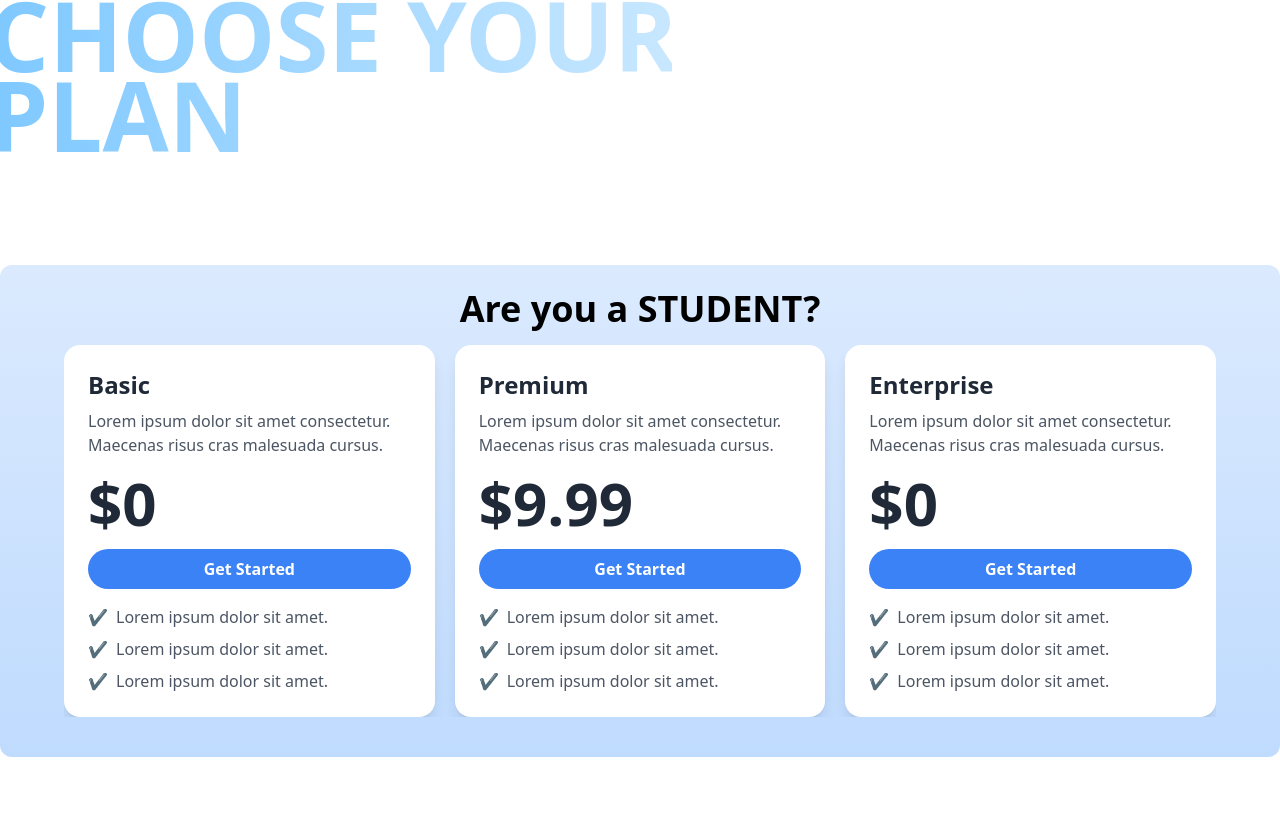
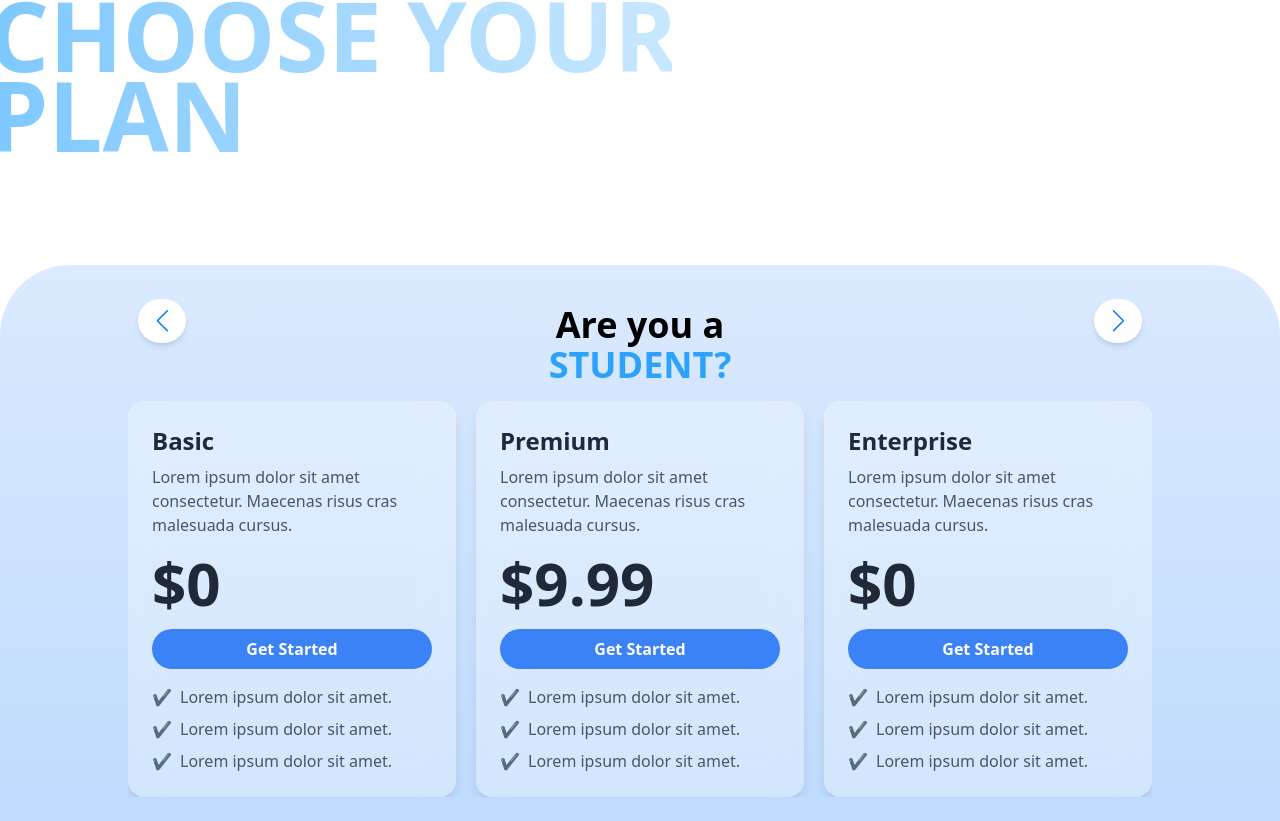
Before and after one commit to CoderAnshul/joinlio, a React (Vite) app: page / in a window 1280 px wide. Shown: the part 8694-9515 px from the top of the page. Before the commit the page ends 9451 px from the top, so only its background shows below. Built offline with nearby package versions, Linux system fonts and the light colour scheme.

Commit message:
changes in plan div

```diff
--- a/src/Components/LandingPage/Subscription.jsx
+++ b/src/Components/LandingPage/Subscription.jsx
@@ -7,9 +7,9 @@ import { Navigation, Pagination } from "swiper/modules";
 
 const PricingSlider = () => {
   const headings = [
-    { text: "Are you a STUDENT?", key: "student" },
-    { text: "Plans for BUSINESS", key: "business" },
-    { text: "Plans for UNIVERSITIES", key: "universities" },
+    { text1: "Are you a ", text2: "STUDENT?", key: "student" },
+    { text1: "Plans for ", text2: "BUSINESS?", key: "business" },
+    { text1: "Plans for ", text2: "UNIVERSITIES?", key: "universities" },
   ];
 
   const plans = {
@@ -103,42 +103,47 @@ const PricingSlider = () => {
   };
 
   const [currentHeadingIndex, setCurrentHeadingIndex] = useState(0);
+  const swiperRef = React.useRef(null);
 
   const handleNext = () => {
     setCurrentHeadingIndex((prevIndex) => (prevIndex + 1) % headings.length);
+    swiperRef.current.swiper.slideNext();
   };
 
   const handlePrev = () => {
     setCurrentHeadingIndex((prevIndex) =>
       (prevIndex - 1 + headings.length) % headings.length
     );
+    swiperRef.current.swiper.slidePrev();
   };
 
   const currentKey = headings[currentHeadingIndex].key;
 
   return (
-    <div className="flex flex-col items-center bg-gradient-to-b from-blue-100 to-blue-200 p-6 rounded-xl">
-      <h1 className="text-2xl lg:text-4xl font-bold mb-4">
-        {headings[currentHeadingIndex].text}
+    <div className="flex relative flex-col items-center pt-10 bg-gradient-to-b from-blue-100 to-blue-200 p-6 rounded-tr-[70px] rounded-tl-[70px]">
+      <h1 className="text-2xl lg:text-4xl font-bold mb-4 text-center">
+        {headings[currentHeadingIndex].text1}
+        <br />
+        <h1 className="text-textColor">{headings[currentHeadingIndex].text2}</h1>
       </h1>
+      <div className="w-full max-w-5xl">
         <Swiper
+          ref={swiperRef}
+          key={currentKey} // Force re-render on section change
           modules={[Navigation, Pagination]}
-        navigation={{
-          nextEl: ".swiper-button-next",
-          prevEl: ".swiper-button-prev",
-        }}
-        pagination={{ clickable: true }}
+          navigation
+          // pagination={{ clickable: true }}
           slidesPerView={1}
           spaceBetween={20}
           breakpoints={{
             640: { slidesPerView: 1 },
             1024: { slidesPerView: 3 },
           }}
-        className="w-full max-w-6xl"
+          className="w-full"
         >
           {plans[currentKey].map((plan, index) => (
             <SwiperSlide key={index}>
-            <div className="flex flex-col justify-between bg-white p-6 rounded-2xl shadow-lg h-full">
+              <div className="flex flex-col justify-between bg-[#FFFFFF]/30 backdrop-blur-lg p-6 rounded-2xl shadow-lg h-full">
                 <h2 className="text-xl lg:text-2xl font-bold text-gray-800">
                   {plan.title}
                 </h2>
@@ -164,18 +169,18 @@ const PricingSlider = () => {
             </SwiperSlide>
           ))}
         </Swiper>
-      <div className="flex justify-between items-center w-full max-w-6xl mt-4">
+      </div>
+      <div className="flex absolute justify-between items-center w-4/5 max-w-6xl mt-4">
         <button
-          className="swiper-button-prev bg-gray-300 p-3 rounded-full"
+          className="swiper-button-prev bg-white p-3 h-5 !w-12 rounded-full shadow-md active:scale-90 hover:bg-blue-200 "
           onClick={handlePrev}
         >
-          ⬅️
+          {/* ⬅️ */}
         </button>
         <button
-          className="swiper-button-next bg-gray-300 p-3 rounded-full"
+          className="swiper-button-next bg-white p-3 h-5 !w-12 rounded-full shadow-md active:scale-90 hover:bg-blue-200 "
           onClick={handleNext}
         >
-          ➡️
         </button>
       </div>
     </div>
--- a/src/index.css
+++ b/src/index.css
@@ -273,3 +273,11 @@
 .hide-scrollbar::-webkit-scrollbar {
   display: none; /* Chrome, Safari, and Edge */
 }
+
+
+.swiper-button-prev::after{
+  transform: scale(0.5)!important;
+}
+.swiper-button-next::after{
+  transform: scale(0.5)!important;
+}
```
Lines whose indentation alone changed are shown as unchanged.
